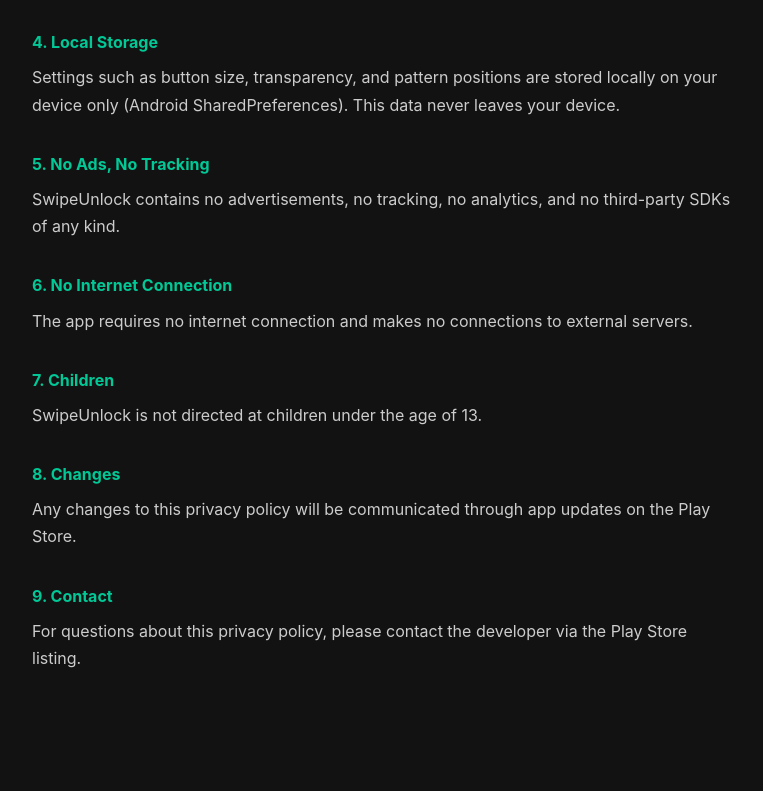
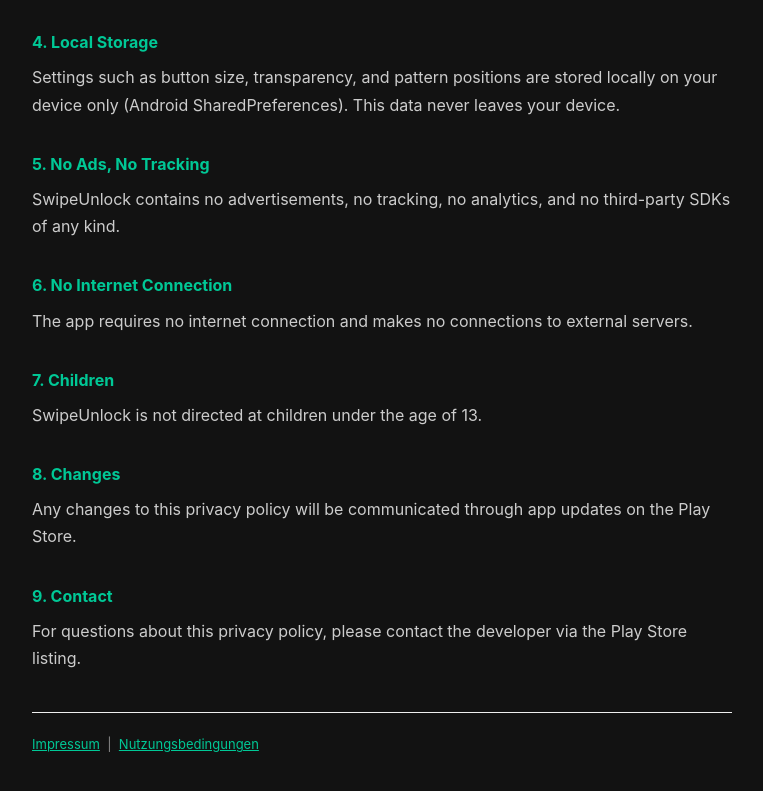
Before and after one commit to ichmml/swipeunlock-privacy, a plain HTML site: page index.html in a window 1280 px wide. Shown: the part 564-1355 px from the top of the page, without its empty margins (258-1021 px from the left). Before the commit the page ends 1288 px from the top, so only its background shows below. Drawn offline with Linux system fonts and the light colour scheme.

Commit message:
index.html

```diff
--- a/index.html
+++ b/index.html
@@ -64,5 +64,9 @@
 <p>For questions about this privacy policy, please contact the developer
 via the Play Store listing.</p>
 
+<p style="margin-top: 40px; font-size: 13px; color: #888; border-top: 1px solid #eee; padding-top: 20px;">
+  <a href="impressum.html">Impressum</a> &nbsp;|&nbsp; <a href="terms.html">Nutzungsbedingungen</a>
+</p>
+
 </body>
 </html>
```
